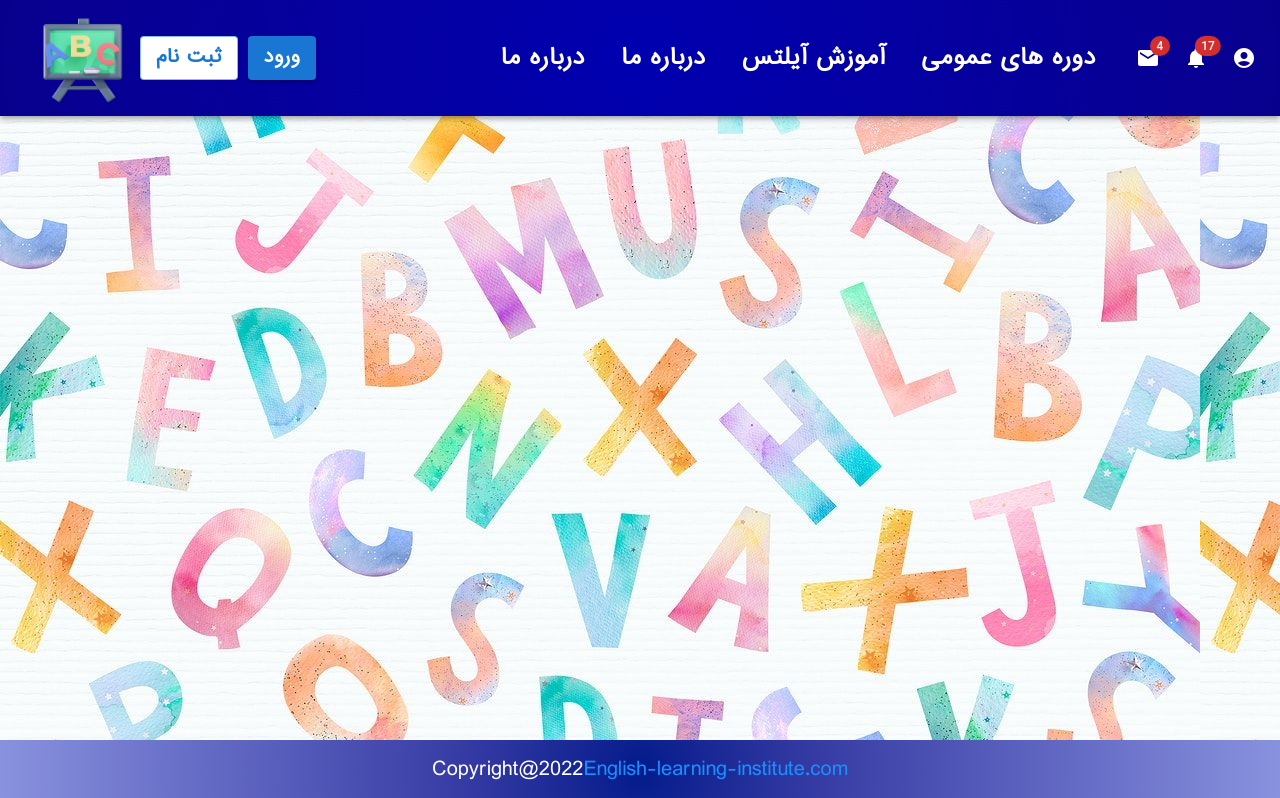
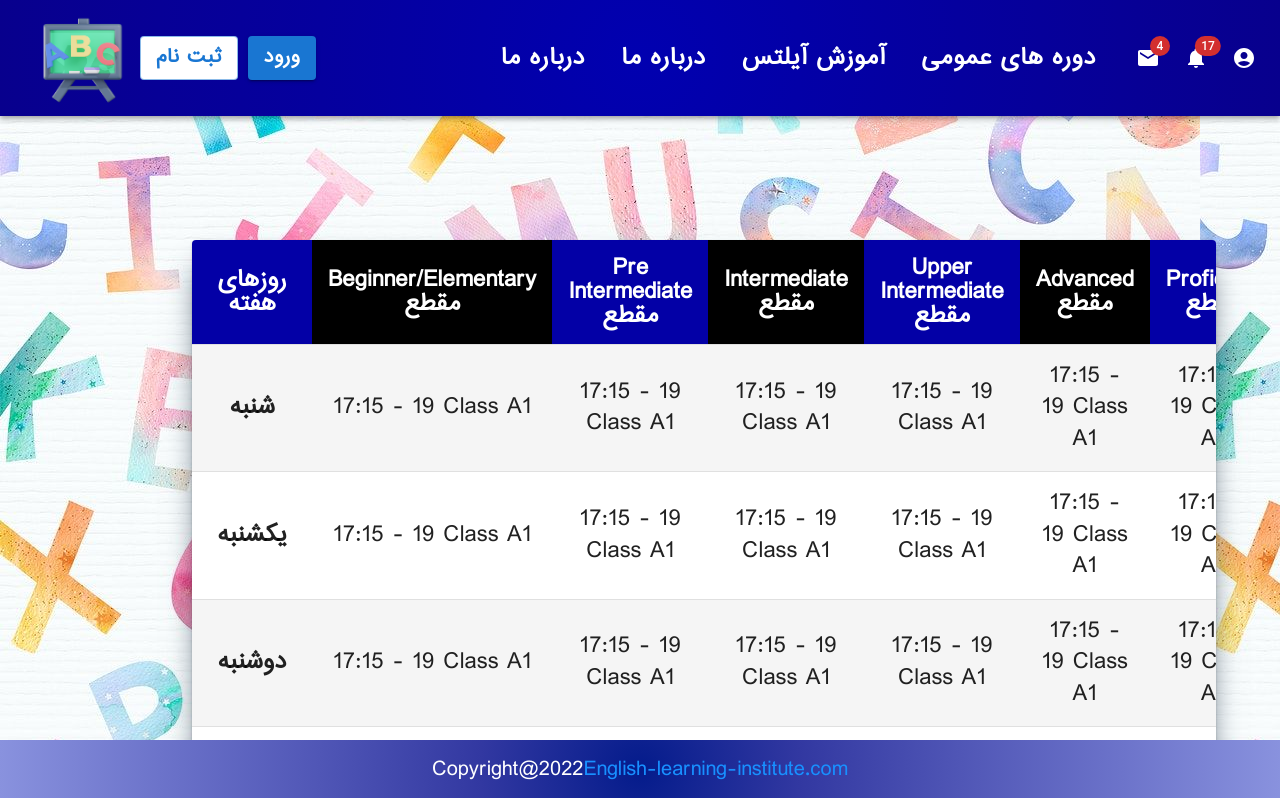
Before and after one commit to Hooman1994/english-learning-institute, a React (Create React App) app: page /calendar in a window 1280 px wide. Shown: the top 798 px of the page. Built offline with nearby package versions, Linux system fonts and the light colour scheme.

Commit message:
all cards related pages added to the project

```diff
--- a/src/App.js
+++ b/src/App.js
@@ -1,7 +1,14 @@
 import { BrowserRouter, Routes, Route } from "react-router-dom";
 import React from "react";
 import MainPage from "../src/pages/main-page/MainPage";
-import LevelTest from "./pages/main-page/LevetTest";
+import LevelTest from "./pages/main-page/OnlineServices";
+import Fee from "./pages/main-page/Fee";
+import Introduction from "./pages/main-page/Introduction";
+import Online from "./pages/main-page/Online";
+import Calendar from "./pages/main-page/Calendar";
+import Store from "./pages/main-page/Store";
+import OnlineServices from "./pages/main-page/OnlineServices";
+import TTC from "./pages/main-page/TTC";
 import Navbar from "./components/Layout/Navbar";
 import Footer from "../src/components/Layout/Footer";
 
@@ -11,7 +18,14 @@ function App() {
       <Navbar />
       <Routes>
         <Route path="/" element={<MainPage />} />
-        <Route path="/test" element={<LevelTest />} />
+        <Route path="/fee" element={<Fee />} />
+        <Route path="/introduction" element={<Introduction />} />
+        <Route path="/online" element={<Online />} />
+        <Route path="/calendar" element={<Calendar />} />
+        <Route path="/levelTest" element={<LevelTest />} />
+        <Route path="/onlineServices" element={<OnlineServices />} />
+        <Route path="/store" element={<Store />} />
+        <Route path="/ttc" element={<TTC />} />
       </Routes>
       <Footer />
     </BrowserRouter>
--- /dev/null
+++ b/src/pages/main-page/Calendar.js
@@ -0,0 +1,270 @@
+import * as React from "react";
+import { styled } from "@mui/material/styles";
+import Table from "@mui/material/Table";
+import TableBody from "@mui/material/TableBody";
+import TableCell, { tableCellClasses } from "@mui/material/TableCell";
+import TableContainer from "@mui/material/TableContainer";
+import TableHead from "@mui/material/TableHead";
+import TableRow from "@mui/material/TableRow";
+import Paper from "@mui/material/Paper";
+
+const StyledTableCell = styled(TableCell)(({ theme }) => ({
+  [`&.${tableCellClasses.head}`]: {
+    backgroundColor: theme.palette.common.black,
+    color: theme.palette.common.white,
+  },
+  [`&.${tableCellClasses.body}`]: {
+    fontSize: 14,
+  },
+}));
+
+const StyledTableRow = styled(TableRow)(({ theme }) => ({
+  "&:nth-of-type(odd)": {
+    backgroundColor: theme.palette.action.hover,
+  },
+  // hide last border
+  "&:last-child td, &:last-child th": {
+    border: 0,
+  },
+}));
+
+function createData(day, time1, time2, time3, time4, time5, time6) {
+  return { day, time1, time2, time3, time4, time5, time6 };
+}
+
+const rows = [
+  createData(
+    "شنبه",
+    "17:15 - 19 Class A1",
+    "17:15 - 19 Class A1",
+    "17:15 - 19 Class A1",
+    "17:15 - 19 Class A1",
+    "17:15 - 19 Class A1",
+    "17:15 - 19 Class A1"
+  ),
+  createData(
+    "یکشنبه",
+    "17:15 - 19 Class A1",
+    "17:15 - 19 Class A1",
+    "17:15 - 19 Class A1",
+    "17:15 - 19 Class A1",
+    "17:15 - 19 Class A1",
+    "17:15 - 19 Class A1"
+  ),
+  createData(
+    "دوشنبه",
+    "17:15 - 19 Class A1",
+    "17:15 - 19 Class A1",
+    "17:15 - 19 Class A1",
+    "17:15 - 19 Class A1",
+    "17:15 - 19 Class A1",
+    "17:15 - 19 Class A1"
+  ),
+  createData(
+    "سه شنبه",
+    "17:15 - 19 Class A1",
+    "17:15 - 19 Class A1",
+    "17:15 - 19 Class A1",
+    "17:15 - 19 Class A1",
+    "17:15 - 19 Class A1",
+    "17:15 - 19 Class A1"
+  ),
+  createData(
+    "چهارشنبه",
+    "17:15 - 19 Class A1",
+    "17:15 - 19 Class A1",
+    "17:15 - 19 Class A1",
+    "17:15 - 19 Class A1",
+    "17:15 - 19 Class A1",
+    "17:15 - 19 Class A1"
+  ),
+  createData(
+    "پنجشنبه",
+    "17:15 - 19 Class A1",
+    "17:15 - 19 Class A1",
+    "17:15 - 19 Class A1",
+    "17:15 - 19 Class A1",
+    "17:15 - 19 Class A1",
+    "17:15 - 19 Class A1"
+  ),
+  createData(
+    "جمعه",
+    "17:15 - 19 Class A1",
+    "17:15 - 19 Class A1",
+    "17:15 - 19 Class A1",
+    "17:15 - 19 Class A1",
+    "17:15 - 19 Class A1",
+    "17:15 - 19 Class A1"
+  ),
+];
+
+export default function CustomizedTables() {
+  return (
+    <div
+      style={{
+        display: "flex",
+        flexDirection: "row",
+        position: "absolute",
+        top: "15rem",
+        left: "12rem",
+        boxShadow: "rgb(38, 57, 77) 0px 20px 30px -10px",
+        width: "80%",
+      }}
+    >
+      <TableContainer component={Paper}>
+        <Table sx={{ minWidth: 700 }} aria-label="customized table">
+          <TableHead>
+            <TableRow>
+              <StyledTableCell
+                style={{
+                  fontSize: "22px",
+                  fontWeight: "bold",
+                  fontFamily: "IRANsans",
+                  backgroundColor: "#0300a6",
+                }}
+                align="center"
+              >
+                روزهای هفته
+              </StyledTableCell>
+              <StyledTableCell
+                style={{
+                  fontSize: "22px",
+                  fontWeight: "bold",
+                  fontFamily: "IRANsans",
+                }}
+                align="center"
+              >
+                Beginner/Elementary مقطع{" "}
+              </StyledTableCell>
+              <StyledTableCell
+                style={{
+                  fontSize: "22px",
+                  fontWeight: "bold",
+                  fontFamily: "IRANsans",
+                  backgroundColor: "#0300a6",
+                }}
+                align="center"
+              >
+                Pre Intermediate مقطع
+              </StyledTableCell>
+              <StyledTableCell
+                style={{
+                  fontSize: "22px",
+                  fontWeight: "bold",
+                  fontFamily: "IRANsans",
+                }}
+                align="center"
+              >
+                Intermediate مقطع
+              </StyledTableCell>
+              <StyledTableCell
+                style={{
+                  fontSize: "22px",
+                  fontWeight: "bold",
+                  fontFamily: "IRANsans",
+                  backgroundColor: "#0300a6",
+                }}
+                align="center"
+              >
+                Upper Intermediate مقطع
+              </StyledTableCell>
+              <StyledTableCell
+                style={{
+                  fontSize: "22px",
+                  fontWeight: "bold",
+                  fontFamily: "IRANsans",
+                }}
+                align="center"
+              >
+                Advanced مقطع
+              </StyledTableCell>
+              <StyledTableCell
+                style={{
+                  fontSize: "22px",
+                  fontWeight: "bold",
+                  fontFamily: "IRANsans",
+                  backgroundColor: "#0300a6",
+                }}
+                align="center"
+              >
+                Proficient مقطع
+              </StyledTableCell>
+            </TableRow>
+          </TableHead>
+          <TableBody>
+            {rows.map((row) => (
+              <StyledTableRow key={row.day}>
+                <StyledTableCell
+                  style={{
+                    fontSize: "22px",
+                    fontWeight: "bold",
+                    fontFamily: "IRANsans",
+                  }}
+                  align="center"
+                  component="th"
+                  scope="row"
+                >
+                  {row.day}
+                </StyledTableCell>
+                <StyledTableCell
+                  style={{
+                    fontSize: "22px",
+                    fontFamily: "IRANsans",
+                  }}
+                  align="center"
+                >
+                  {row.time1}
+                </StyledTableCell>
+                <StyledTableCell
+                  style={{
+                    fontSize: "22px",
+                    fontFamily: "IRANsans",
+                  }}
+                  align="center"
+                >
+                  {row.time2}
+                </StyledTableCell>
+                <StyledTableCell
+                  style={{
+                    fontSize: "22px",
+                    fontFamily: "IRANsans",
+                  }}
+                  align="center"
+                >
+                  {row.time3}
+                </StyledTableCell>
+                <StyledTableCell
+                  style={{
+                    fontSize: "22px",
+                    fontFamily: "IRANsans",
+                  }}
+                  align="center"
+                >
+                  {row.time4}
+                </StyledTableCell>
+                <StyledTableCell
+                  style={{
+                    fontSize: "22px",
+                    fontFamily: "IRANsans",
+                  }}
+                  align="center"
+                >
+                  {row.time5}
+                </StyledTableCell>
+                <StyledTableCell
+                  style={{
+                    fontSize: "22px",
+                    fontFamily: "IRANsans",
+                  }}
+                  align="center"
+                >
+                  {row.time6}
+                </StyledTableCell>
+              </StyledTableRow>
+            ))}
+          </TableBody>
+        </Table>
+      </TableContainer>
+    </div>
+  );
+}
--- /dev/null
+++ b/src/pages/main-page/Fee.js
@@ -0,0 +1,11 @@
+import React from "react";
+
+function Fee() {
+  return (
+    <div>
+      <h1>Hello</h1>
+    </div>
+  );
+}
+
+export default Fee;
--- /dev/null
+++ b/src/pages/main-page/Introduction.js
@@ -0,0 +1,11 @@
+import React from "react";
+
+function Introduction() {
+  return (
+    <div>
+      <h1>Hello</h1>
+    </div>
+  );
+}
+
+export default Introduction;
--- /dev/null
+++ b/src/pages/main-page/Online.js
@@ -0,0 +1,11 @@
+import React from "react";
+
+function Online() {
+  return (
+    <div>
+      <h1>Hello</h1>
+    </div>
+  );
+}
+
+export default Online;
--- /dev/null
+++ b/src/pages/main-page/OnlineServices.js
@@ -0,0 +1,11 @@
+import React from "react";
+
+function OnlineServices() {
+  return (
+    <div>
+      <h1>Hello</h1>
+    </div>
+  );
+}
+
+export default OnlineServices;
--- /dev/null
+++ b/src/pages/main-page/Store.js
@@ -0,0 +1,11 @@
+import React from "react";
+
+function Store() {
+  return (
+    <div>
+      <h1>Hello</h1>
+    </div>
+  );
+}
+
+export default Store;
--- /dev/null
+++ b/src/pages/main-page/TTC.js
@@ -0,0 +1,11 @@
+import React from "react";
+
+function TTC() {
+  return (
+    <div>
+      <h1>Hello</h1>
+    </div>
+  );
+}
+
+export default TTC;
```
Also changed, not shown: src/pages/main-page/LevelTest.js (renamed from src/pages/main-page/LevetTest.js).
